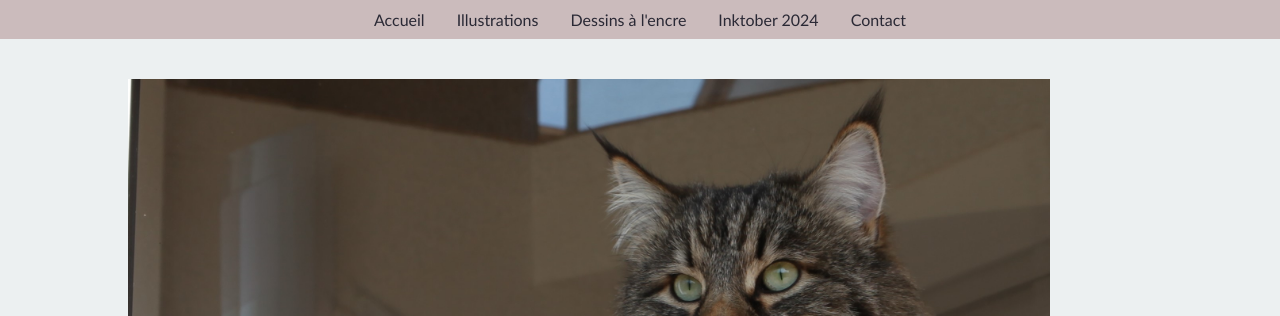
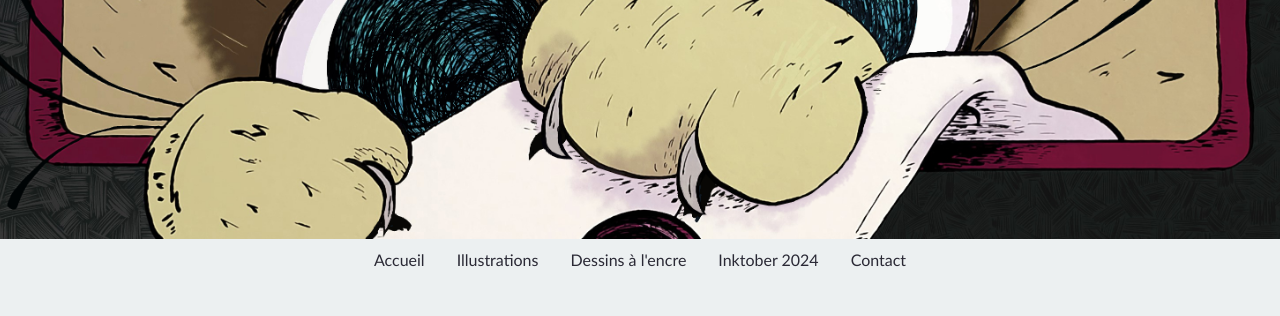
Before and after one commit to GaelleLabauve/PortfolioSaul, a PHP site: page / in a window 1280 px wide. Shown: the part 241-557 px from the top of the page. Run offline with PHP 8.4, Linux system fonts and the light colour scheme; some libraries are stand-ins or nearby versions.

Commit message:
modification des images

```diff
--- a/contact.html
+++ b/contact.html
@@ -18,7 +18,7 @@
                     <h6>Solène Labauve</h6>
                 </header>
                 <article>
-                    <h2 class="chapter-title">Contact SaulAk</h2>
+                    <h2 class="chapter-title">Sollenoga</h2>
                     <p>
                         Sublime Text 2 was opened and a new document was created. "I love this time of year," Erin gleefully thought to herself.
                     </p>
--- a/css/style.css
+++ b/css/style.css
@@ -1,9 +1,12 @@
 :root {
     /* colors */
-    --body-bg: #FAFAFA;
+    --body-bg: #ecf0f1;
     --page-bg: #F5F5F5;
     --dark-text: #2A2935;
+    --white-text : #fff;
     --active-link: #4d86c2;
+    --banner-bg : url(../images/banner.jpg);
+    --cover-book : #8B4513;
 
     /* spacing */
     --baseline: 12px;
@@ -25,7 +28,7 @@
 body{
     font-family: 'Gill Sans', 'Gill Sans MT', Calibri, 'Trebuchet MS', sans-serif;
     font-size: var(--base-size);
-    background-color: #ecf0f1;
+    background-color: var(--body-bg);
 }
 
 h1{
@@ -62,11 +65,11 @@ p{
 /* ==================== */
 header{
     position: relative;
-    height: 30vh;
-    width: 100vw;
+    height: 60vh;
+    width: 100%;
     background-size: cover;
-    background-position: center;
-    background-image: url(../images/chat_bain.png);
+    background-position: bottom;
+    background-image: var(--banner-bg);
 }
 
 .navbar{
@@ -77,7 +80,6 @@ header{
     display: flex;
     align-items: center;
     justify-content: space-between;
-    background-color: rgba(171, 135, 135, 0.5);
 }
 
 .navbar a{
@@ -101,13 +103,14 @@ header{
 }
 
 .navbar .menu-burger{
-    color: #fff;
+    color: var(--dark-text);
     display: none;
     position: absolute;
     right: 50px;
     width: 35px;
 }
 
+/* RESPONSIVE */
 @media screen and (max-width: 600px){
     .navbar{
         padding: 0;
@@ -127,6 +130,7 @@ header{
         align-items: center;
         margin-left: -100%;
         transition: all 0.5s ease;
+        background-image: var(--banner-bg);
     }
 
     .nav-links.mobile-menu{
@@ -241,7 +245,7 @@ header{
 .lightbox-prev, .lightbox-next{
     position: absolute;
     background-color: rgba(0, 0, 0, 0, 0.8);
-    color: #fff;
+    color: var(--white-text);
     padding: 9px;
     top: 45%;
     cursor: pointer;
```
Also changed, not shown: css/styleLivre.css (+9 -2 lines), js/chargeIllustration.js (+7 -7 lines), images/avatar.jpg (added), images/banner.jpg (added), images/caracter_saul.jpg (added), images/illu1.JPG (deleted), images/illu3.png (deleted), images/menu.png (deleted).
